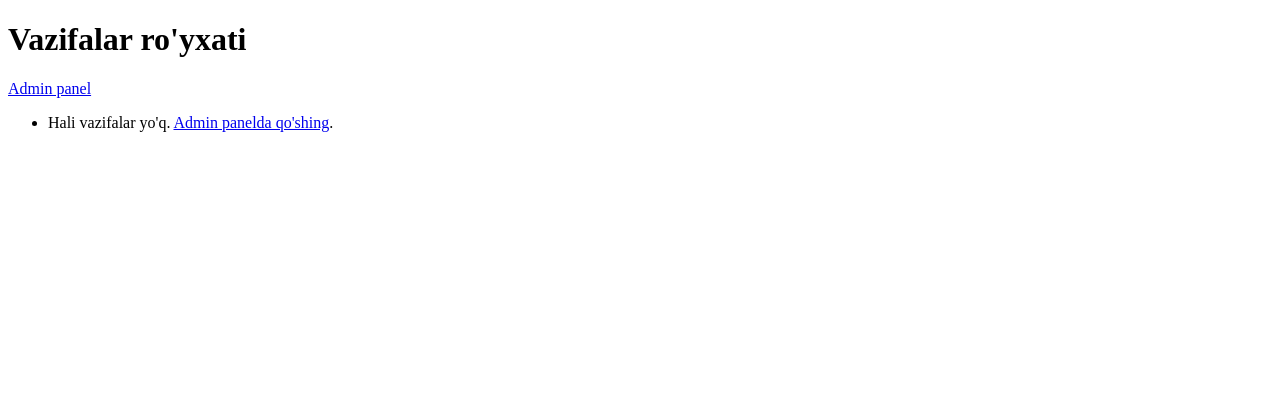
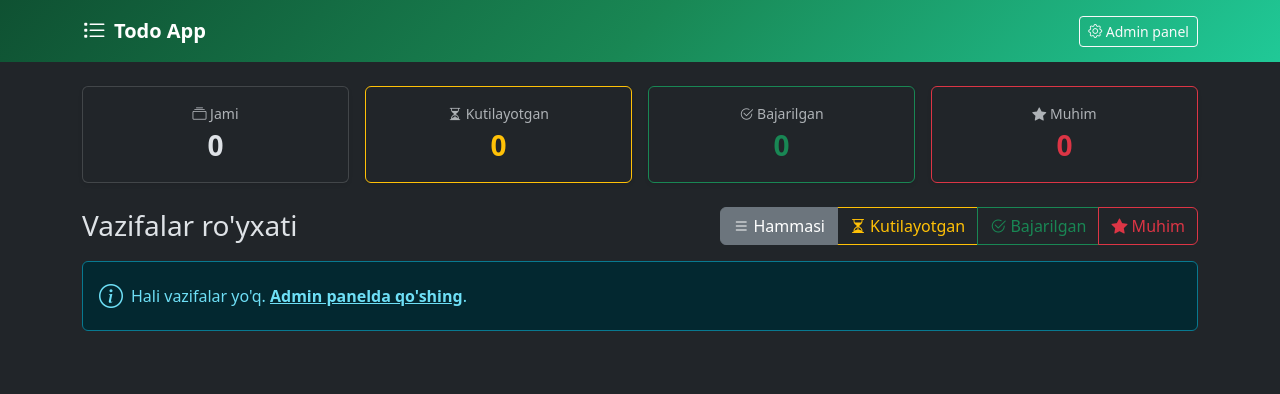
Before and after one commit to farxodoff/todo-app, a Django app: page / in a window 1280 px wide. Shown: the top 394 px of the page. Run offline with Django 5.2, Linux system fonts and the light colour scheme; data that the repository does not hold is empty.

Commit message:
style(tasks): Bootstrap 5 dark theme with stats cards and filters
- Enable built-in dark mode via data-bs-theme="dark"
- Gradient navbar (emerald -> teal, 135deg) with brand + admin link
- Replace emoji with Bootstrap Icons (bi-*)
- Switch "Muhim" badge from warning (yellow) to danger (red)
- Add 4-card statistics row: total / pending / completed / important
  (counts computed in view, passed as `stats` context)
- Add filter button group (UI only — wiring deferred to next commit)
- Use list-group with opacity and line-through for completed tasks

Co-Authored-By: Claude Opus 4.7 (1M context) <noreply@anthropic.com>

```diff
--- a/tasks/templates/tasks/task_list.html
+++ b/tasks/templates/tasks/task_list.html
@@ -1,31 +1,133 @@
 <!DOCTYPE html>
-<html lang="uz">
+<html lang="uz" data-bs-theme="dark">
 <head>
     <meta charset="UTF-8">
+    <meta name="viewport" content="width=device-width, initial-scale=1">
     <title>Vazifalar</title>
+    <link href="https://cdn.jsdelivr.net/npm/bootstrap@5.3.3/dist/css/bootstrap.min.css" rel="stylesheet">
+    <link href="https://cdn.jsdelivr.net/npm/bootstrap-icons@1.11.3/font/bootstrap-icons.min.css" rel="stylesheet">
 </head>
 <body>
-    <h1>Vazifalar ro'yxati</h1>
+    <nav class="navbar navbar-dark mb-4" style="background: linear-gradient(135deg, #0f5132 0%, #198754 50%, #20c997 100%);">
+        <div class="container">
+            <a class="navbar-brand d-flex align-items-center gap-2 fw-bold" href="/">
+                <i class="bi bi-list-task fs-4"></i>
+                Todo App
+            </a>
+            <a class="btn btn-outline-light btn-sm" href="/admin/">
+                <i class="bi bi-gear"></i> Admin panel
+            </a>
+        </div>
+    </nav>
 
-    <p>
-        <a href="/admin/">Admin panel</a>
-    </p>
+    <main class="container pb-5">
+        <div class="row g-3 mb-4">
+            <div class="col-6 col-md-3">
+                <div class="card h-100 shadow-sm">
+                    <div class="card-body text-center">
+                        <div class="text-muted small">
+                            <i class="bi bi-collection"></i> Jami
+                        </div>
+                        <div class="fs-3 fw-bold">{{ stats.total }}</div>
+                    </div>
+                </div>
+            </div>
+            <div class="col-6 col-md-3">
+                <div class="card h-100 shadow-sm border-warning">
+                    <div class="card-body text-center">
+                        <div class="text-muted small">
+                            <i class="bi bi-hourglass-split"></i> Kutilayotgan
+                        </div>
+                        <div class="fs-3 fw-bold text-warning">{{ stats.pending }}</div>
+                    </div>
+                </div>
+            </div>
+            <div class="col-6 col-md-3">
+                <div class="card h-100 shadow-sm border-success">
+                    <div class="card-body text-center">
+                        <div class="text-muted small">
+                            <i class="bi bi-check2-circle"></i> Bajarilgan
+                        </div>
+                        <div class="fs-3 fw-bold text-success">{{ stats.completed }}</div>
+                    </div>
+                </div>
+            </div>
+            <div class="col-6 col-md-3">
+                <div class="card h-100 shadow-sm border-danger">
+                    <div class="card-body text-center">
+                        <div class="text-muted small">
+                            <i class="bi bi-star-fill"></i> Muhim
+                        </div>
+                        <div class="fs-3 fw-bold text-danger">{{ stats.important }}</div>
+                    </div>
+                </div>
+            </div>
+        </div>
 
-    <ul>
-        {% for task in tasks %}
-            <li>
-                {% if task.is_completed %}✅{% else %}⬜{% endif %}
-                {% if task.is_important %}⭐{% endif %}
-                <strong>{{ task.title }}</strong>
-                {% if task.due_date %} — {{ task.due_date }}{% endif %}
-                <small>({{ task.owner.username }})</small>
-                {% if task.description %}
-                    <p>{{ task.description }}</p>
-                {% endif %}
-            </li>
-        {% empty %}
-            <li>Hali vazifalar yo'q. <a href="/admin/">Admin panelda qo'shing</a>.</li>
-        {% endfor %}
-    </ul>
+        <div class="d-flex flex-wrap justify-content-between align-items-center mb-3 gap-2">
+            <h1 class="mb-0 h3">Vazifalar ro'yxati</h1>
+            <div class="btn-group" role="group" aria-label="Filtr">
+                <button type="button" class="btn btn-outline-secondary active">
+                    <i class="bi bi-list"></i> Hammasi
+                </button>
+                <button type="button" class="btn btn-outline-warning">
+                    <i class="bi bi-hourglass-split"></i> Kutilayotgan
+                </button>
+                <button type="button" class="btn btn-outline-success">
+                    <i class="bi bi-check2-circle"></i> Bajarilgan
+                </button>
+                <button type="button" class="btn btn-outline-danger">
+                    <i class="bi bi-star-fill"></i> Muhim
+                </button>
+            </div>
+        </div>
+
+        {% if tasks %}
+            <div class="list-group shadow-sm">
+                {% for task in tasks %}
+                    <div class="list-group-item {% if task.is_completed %}opacity-75{% endif %}">
+                        <div class="d-flex w-100 justify-content-between align-items-start">
+                            <div class="flex-grow-1">
+                                <h5 class="mb-1 {% if task.is_completed %}text-decoration-line-through text-muted{% endif %}">
+                                    {% if task.is_completed %}
+                                        <i class="bi bi-check-circle-fill text-success"></i>
+                                    {% else %}
+                                        <i class="bi bi-circle text-secondary"></i>
+                                    {% endif %}
+                                    {{ task.title }}
+                                    {% if task.is_important %}
+                                        <span class="badge bg-danger ms-1">
+                                            <i class="bi bi-star-fill"></i> Muhim
+                                        </span>
+                                    {% endif %}
+                                </h5>
+                                {% if task.description %}
+                                    <p class="mb-1">{{ task.description }}</p>
+                                {% endif %}
+                                <small class="text-muted">
+                                    <i class="bi bi-person"></i> {{ task.owner.username }}
+                                    <span class="mx-1">·</span>
+                                    <i class="bi bi-clock"></i> {{ task.created_at|date:"Y-m-d" }}
+                                </small>
+                            </div>
+                            {% if task.due_date %}
+                                <span class="badge bg-secondary align-self-start ms-2">
+                                    <i class="bi bi-calendar-event"></i> {{ task.due_date|date:"Y-m-d" }}
+                                </span>
+                            {% endif %}
+                        </div>
+                    </div>
+                {% endfor %}
+            </div>
+        {% else %}
+            <div class="alert alert-info d-flex align-items-center gap-2">
+                <i class="bi bi-info-circle fs-4"></i>
+                <div>
+                    Hali vazifalar yo'q.
+                    <a href="/admin/" class="alert-link">Admin panelda qo'shing</a>.
+                </div>
+            </div>
+        {% endif %}
+    </main>
 </body>
 </html>
--- a/tasks/views.py
+++ b/tasks/views.py
@@ -5,4 +5,10 @@ from .models import Task
 
 def task_list(request):
     tasks = Task.objects.all()
-    return render(request, 'tasks/task_list.html', {'tasks': tasks})
+    stats = {
+        'total': tasks.count(),
+        'pending': tasks.filter(is_completed=False).count(),
+        'completed': tasks.filter(is_completed=True).count(),
+        'important': tasks.filter(is_important=True).count(),
+    }
+    return render(request, 'tasks/task_list.html', {'tasks': tasks, 'stats': stats})
```
